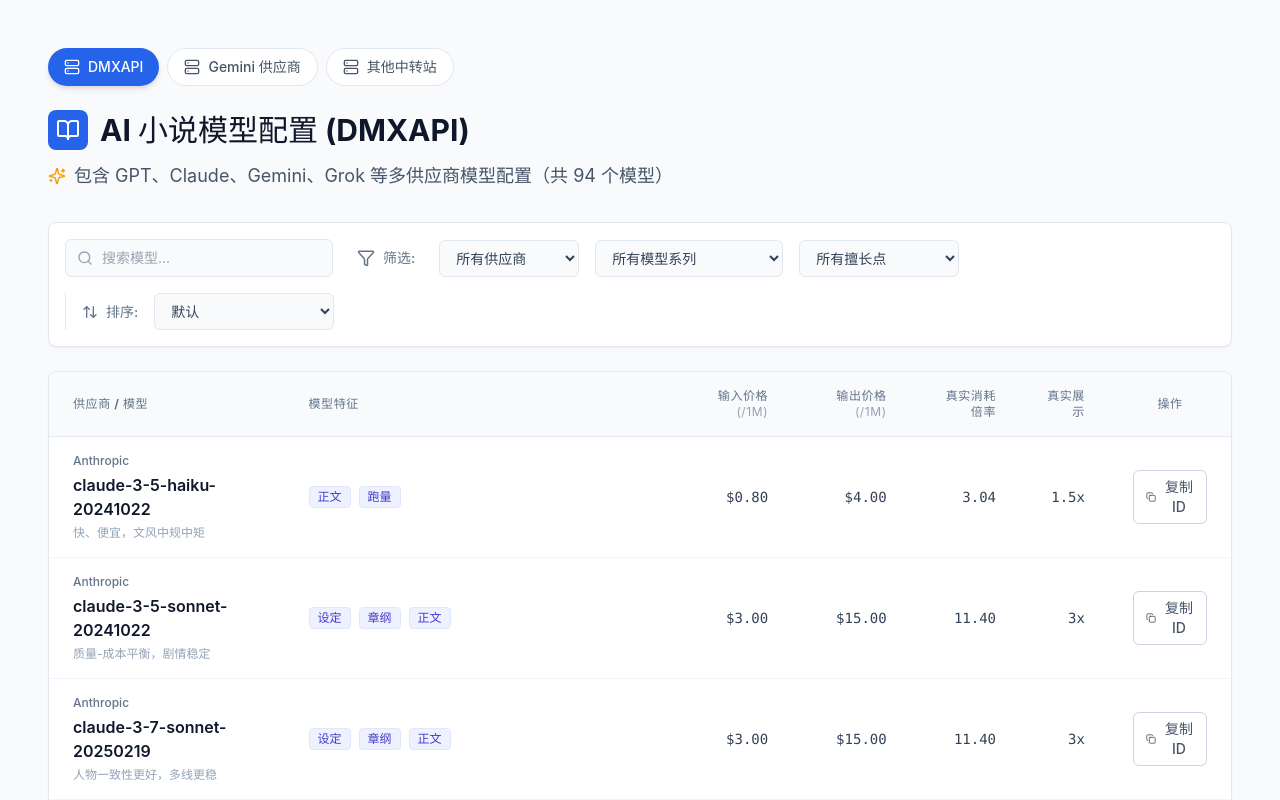
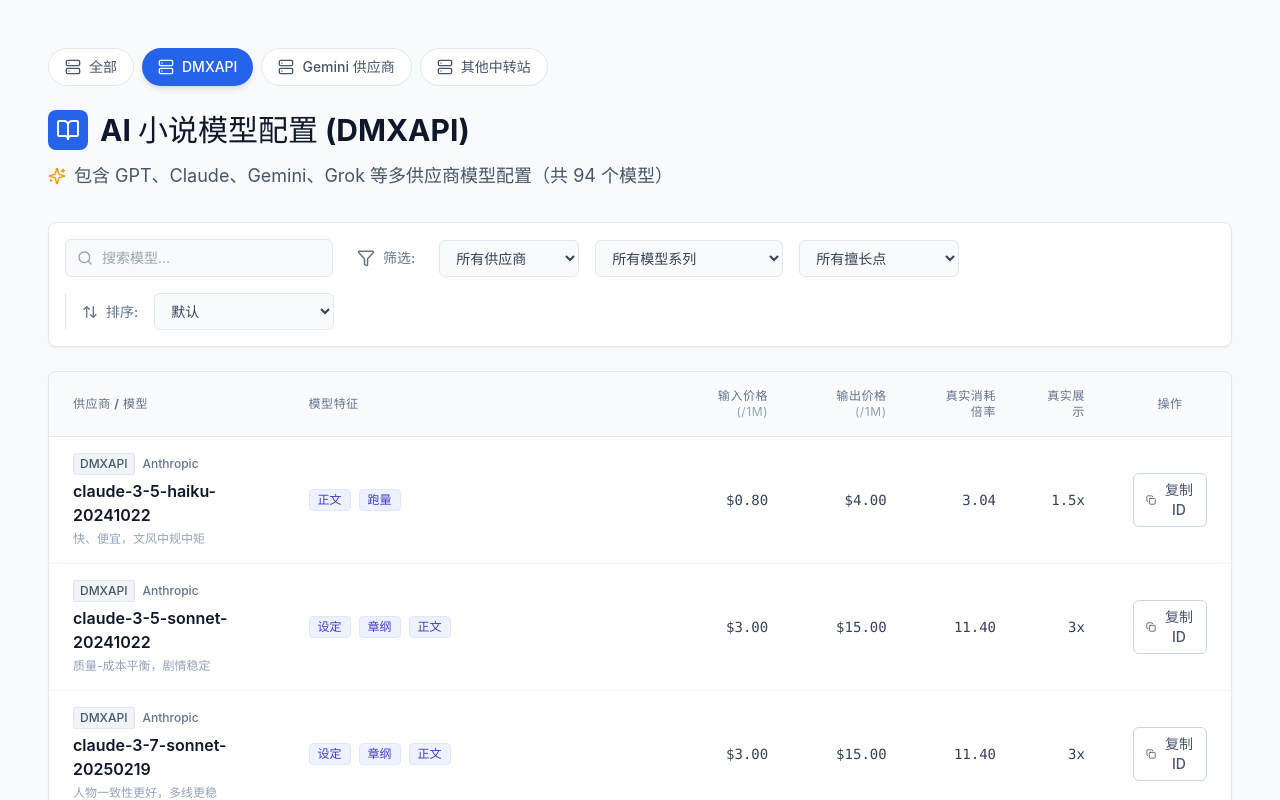
Before and after one commit to 3137-lumi/novelgreat, a React (Vite) app: page / in a window 1280 px wide. Shown: the top 800 px of the page. Built offline with nearby package versions, Linux system fonts and the light colour scheme.

Commit message:
add All station and stationTag

```diff
--- a/src/components/ModelTable.tsx
+++ b/src/components/ModelTable.tsx
@@ -71,7 +71,14 @@
                 <tr key={model.id} className="hover:bg-slate-50/50 transition-colors">
                   <td className="px-6 py-4">
                     <div className="flex flex-col">
-                      <span className="text-xs font-medium text-slate-500 mb-1">{model.provider}</span>
+                      <span className="text-xs font-medium text-slate-500 mb-1">
+                        {model.stationTag && (
+                          <span className="inline-block mr-2 px-1.5 py-0.5 rounded-sm bg-slate-100 text-slate-600 border border-slate-200">
+                            {model.stationTag}
+                          </span>
+                        )}
+                        {model.provider}
+                      </span>
                       <span className="font-semibold text-slate-900">{model.name}</span>
                       <span className="text-xs text-slate-400 mt-1 line-clamp-1">{model.description}</span>
                     </div>
--- a/src/pages/Home.tsx
+++ b/src/pages/Home.tsx
@@ -16,16 +16,25 @@
 
 const STATIONS: Station[] = [
   {
+    id: 'all',
+    name: '全部',
+    description: '聚合所有站点的模型',
+    models: [
+      ...enrichDMXAPIModels(DMXAPI_MODELS, GEMINI_SUPPLIER_MODELS).map(m => ({ ...m, stationTag: 'DMXAPI' })),
+      ...GEMINI_SUPPLIER_MODELS.map(m => ({ ...m, stationTag: 'Gemini 供应商' }))
+    ],
+  },
+  {
     id: 'dmxapi',
     name: 'DMXAPI',
     description: '包含 GPT、Claude、Gemini、Grok 等多供应商模型配置',
-    models: enrichDMXAPIModels(DMXAPI_MODELS, GEMINI_SUPPLIER_MODELS),
+    models: enrichDMXAPIModels(DMXAPI_MODELS, GEMINI_SUPPLIER_MODELS).map(m => ({ ...m, stationTag: 'DMXAPI' })),
   },
   {
     id: 'gemini_supplier',
     name: 'Gemini 供应商',
     description: 'Gemini 模型（含擅长点与特点）',
-    models: GEMINI_SUPPLIER_MODELS,
+    models: GEMINI_SUPPLIER_MODELS.map(m => ({ ...m, stationTag: 'Gemini 供应商' })),
   },
   {
     id: 'other',
@@ -36,7 +45,7 @@
 ];
 
 export default function Home() {
-  const [activeStationId, setActiveStationId] = useState(STATIONS[0].id);
+  const [activeStationId, setActiveStationId] = useState('dmxapi');
   const [filters, setFilters] = useState({
     provider: 'all',
     series: 'all',
--- a/src/types.ts
+++ b/src/types.ts
@@ -11,5 +11,6 @@
   outputPrice: number; // Price per 1M tokens in USD
   priceUnit?: 'per_1m' | 'per_call';
   specialties: string[];
+  stationTag?: string; // e.g. 'DMXAPI' or 'Gemini 供应商'
   parameters: ModelParameter; // The JSON blob to copy
 }
```
